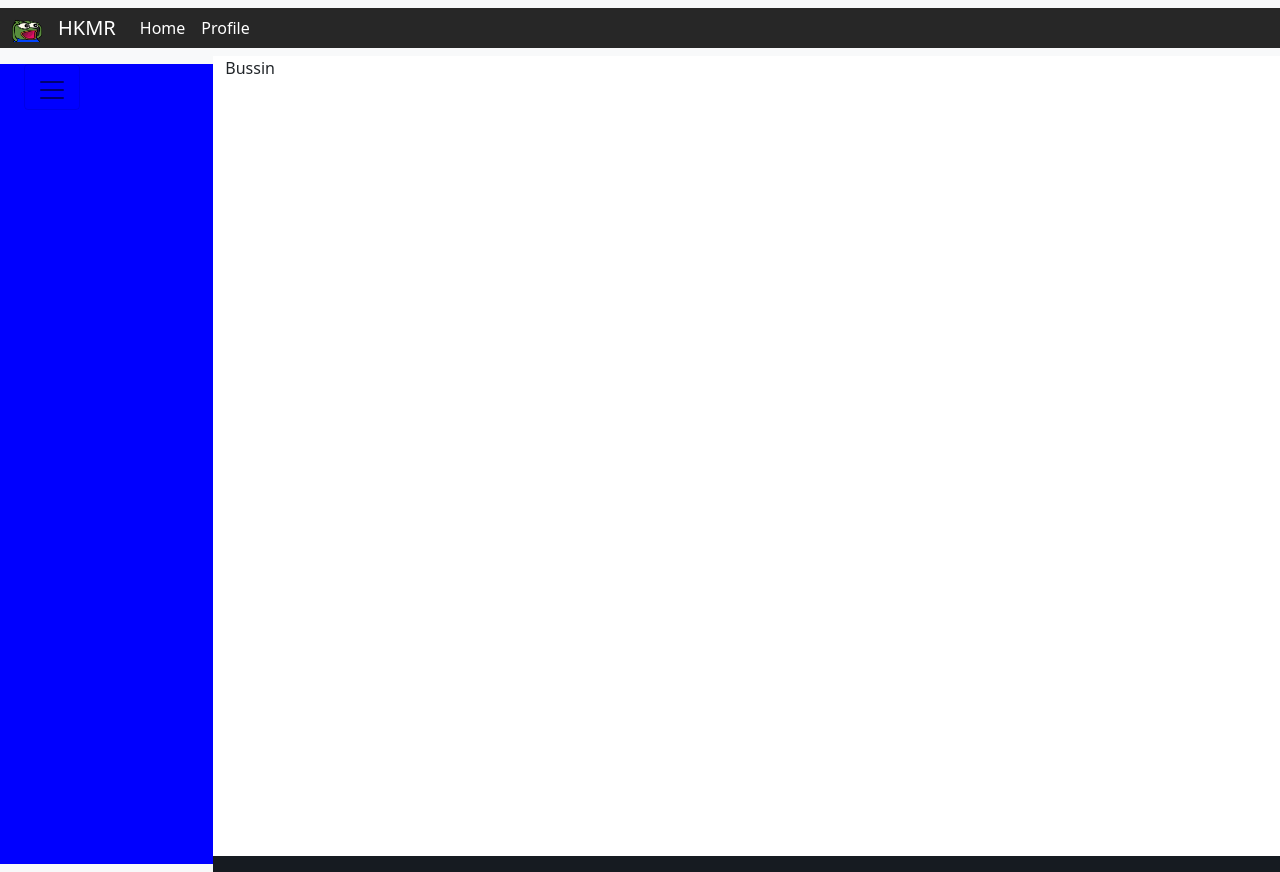
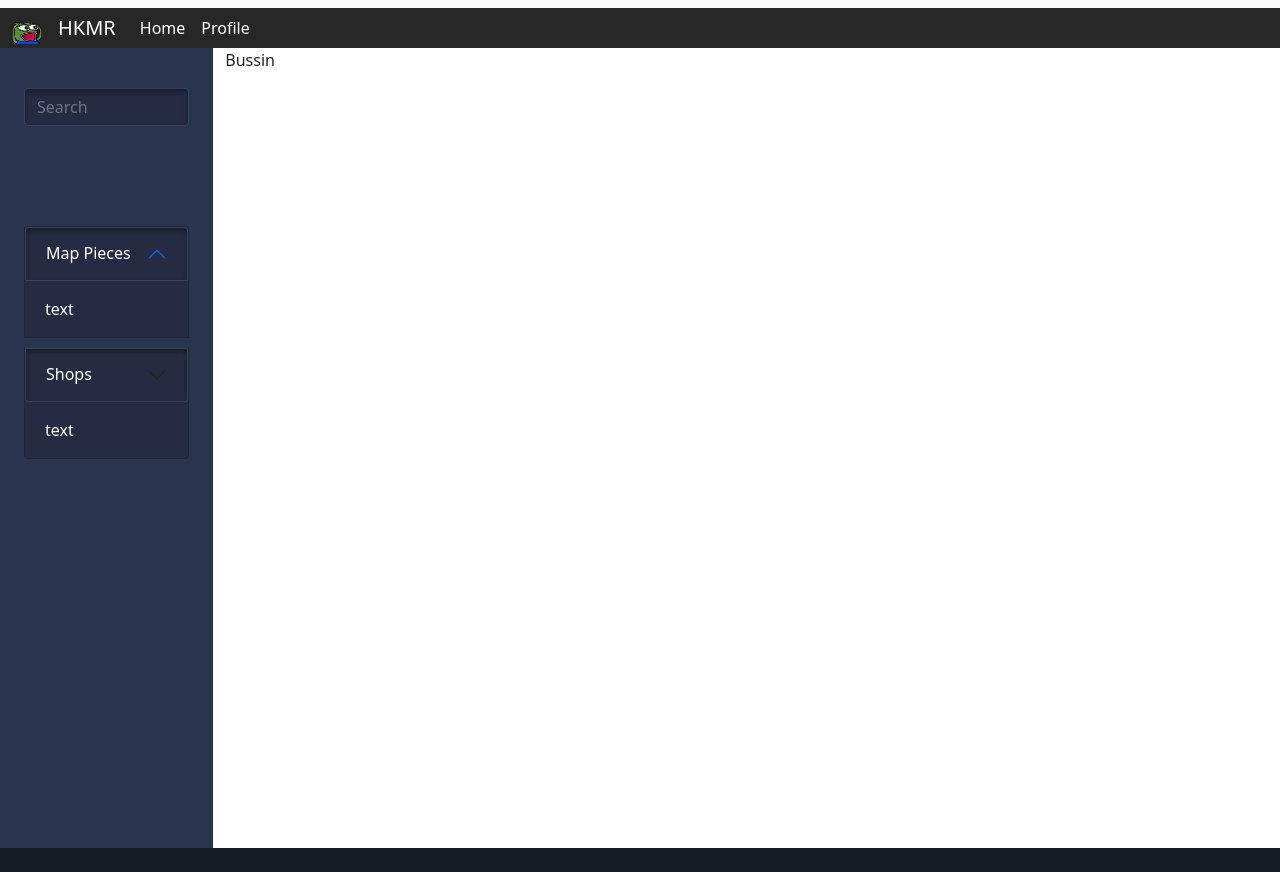
Before and after one commit to esm00004/hollow-knight-room-randomizer, an Angular app: page / in a window 1280 px wide. After the commit the page ends 848 px from the top, so only its background shows below. Built offline with nearby package versions, Linux system fonts and the light colour scheme.

Commit message:
Added a new Sidebar with components

```diff
--- /dev/null
+++ b/src/app/Home/Home-InfoCard.component.css
@@ -0,0 +1,3 @@
+.IC {
+    height: 205px;
+}
--- /dev/null
+++ b/src/app/Home/Home-InfoCard.component.html
@@ -0,0 +1 @@
+text
--- /dev/null
+++ b/src/app/Home/Home-MapBox.component.html
@@ -0,0 +1 @@
+text
--- a/src/app/Home/Home-Navbar.component.css
+++ b/src/app/Home/Home-Navbar.component.css
@@ -1,5 +1,6 @@
 .bar {
     background-color: #272727;
+    padding-bottom: 0px;
 }
 
 .text {
--- a/src/app/Home/Home-Navbar.component.html
+++ b/src/app/Home/Home-Navbar.component.html
@@ -1,7 +1,7 @@
-<nav class="navbar navbar-expand-lg bg-light">
+<nav class="navbar navbar-expand-lg bg-light bar">
     <div class="container-fluid bar">
 
-        <a class="navbar-brand" href="https://www.youtube.com/watch?v=0dvr167Klgs" target="_blank">
+        <a class="navbar-brand bar" href="https://www.youtube.com/watch?v=0dvr167Klgs" target="_blank">
             <img src="/assets/Poggies.png" alt="" width="30" height="24">
           </a>
 
--- a/src/app/Home/Home-Sidebar.component.css
+++ b/src/app/Home/Home-Sidebar.component.css
@@ -1,18 +1,31 @@
-.sidebar {
-    flex-direction: column;
-    width: 50px;
+.search {
+    padding-top: 40px;
 }
 
-.SideButton:active {
-    background-color: red;
+.inSearch {
+    background-color: #252b43;
+    box-shadow: rgb(0 0 0 / 33%) 0px 3px 5px inset;
+    border: 1px solid rgb(55, 63, 90);
+    color: white;
 }
 
-.side {
-    height: 100vh;
-    align-items: flex-start;
-    background-color: blue;
+.MHB {
+    /* padding-top: 100px; */
 }
 
-.sideB {
-    padding-top: 10px;
+.IC {
+    margin-bottom: 10px;
+    background-color: #252b43;
 }
+
+.info {
+    background-color: #252b43;
+    box-shadow: rgb(0 0 0 / 33%) 0px 3px 5px inset;
+    border: 1px solid rgb(55, 63, 90);
+    color: white;
+    outline: none;
+}
+
+.BotBar {
+    padding-top: 100px;
+}
--- a/src/app/Home/Home-Sidebar.component.html
+++ b/src/app/Home/Home-Sidebar.component.html
@@ -1,45 +1,51 @@
-<nav class="navbar navbar-light bg-light">
-    <div class="container-fluid side">
-        <button class="navbar-toggler sideB" type="button" data-bs-toggle="offcanvas" data-bs-target="#offcanvasNavbar" aria-controls="offcanvasNavbar">
-            <span class="navbar-toggler-icon"></span>
-        </button>
+<div class="container">
+    <div class="search">
+        <input class="form-control me-2 inSearch" type="search" placeholder="Search" aria-label="Search">
+    </div>
+
+    <!-- this is where the map parts box and shops/info will be put, they are components, this is just a placeholder component -->
 
 
-        <div class="offcanvas offcanvas-end" tabindex="-1" id="offcanvasNavbar" aria-labelledby="offcanvasNavbarLabel">
-            <div class="offcanvas-header">
-                <h5 class="offcanvas-title" id="offcanvasNavbarLabel">Offcanvas</h5>
-                <button type="button" class="btn-close text-reset" data-bs-dismiss="offcanvas"
-                    aria-label="Close"></button>
+
+
+
+
+    <div class="accordion BotBar" id="accordionPanelsStayOpenExample">
+
+
+        <div class="accordion-item IC">
+          <h2 class="accordion-header" id="panelsStayOpen-headingOne">
+            <button class="accordion-button info" type="button" data-bs-toggle="collapse" data-bs-target="#panelsStayOpen-collapseOne" aria-expanded="true" aria-controls="panelsStayOpen-collapseOne">
+              Map Pieces
+            </button>
+          </h2>
+          <div id="panelsStayOpen-collapseOne" class="accordion-collapse collapse show" aria-labelledby="panelsStayOpen-headingOne">
+            <div class="accordion-body">
+
+                <div class="MHB" style="color: white;">
+                    <hkmr-Home-MapBox>Loading...</hkmr-Home-MapBox>
+                </div>
+
             </div>
-            <div class="offcanvas-body">
-                <ul class="navbar-nav justify-content-end flex-grow-1 pe-3">
-                    <li class="nav-item">
-                        <a class="nav-link active" aria-current="page" href="#">Home</a>
-                    </li>
-                    <li class="nav-item">
-                        <a class="nav-link" href="#">Link</a>
-                    </li>
-                    <li class="nav-item dropdown">
-                        <a class="nav-link dropdown-toggle" href="#" id="offcanvasNavbarDropdown" role="button"
-                            data-bs-toggle="dropdown" aria-expanded="false">
-                            Dropdown
-                        </a>
-                        <ul class="dropdown-menu" aria-labelledby="offcanvasNavbarDropdown">
-                            <li><a class="dropdown-item" href="#">Action</a></li>
-                            <li><a class="dropdown-item" href="#">Another action</a></li>
-                            <li>
-                                <hr class="dropdown-divider">
-                            </li>
-                            <li><a class="dropdown-item" href="#">Something else here</a></li>
-                        </ul>
-                    </li>
-                </ul>
-                <form class="d-flex">
-                    <input class="form-control me-2" type="search" placeholder="Search" aria-label="Search">
-                    <button class="btn btn-outline-success" type="submit">Search</button>
-                </form>
+          </div>
+        </div>
+
+
+        <div class="accordion-item IC">
+          <h2 class="accordion-header" id="panelsStayOpen-headingTwo">
+            <button class="accordion-button collapsed info" type="button" data-bs-toggle="collapse" data-bs-target="#panelsStayOpen-collapseTwo" aria-expanded="false" aria-controls="panelsStayOpen-collapseTwo">
+              Shops
+            </button>
+          </h2>
+          <div id="panelsStayOpen-collapseTwo" class="accordion-collapse collapse show" aria-labelledby="panelsStayOpen-headingTwo">
+            <div class="accordion-body">
+
+                <div class="" style="color: white;">
+                    <hkmr-Home-InfoCard>Loading...</hkmr-Home-InfoCard>
+                </div>
+
             </div>
+          </div>
         </div>
-    </div>
-</nav>
-<!-- add row functionality within the home layout -->
+
+</div>
--- a/src/app/app.component.html
+++ b/src/app/app.component.html
@@ -4,7 +4,7 @@
 
   <div class="row">
 
-    <div class="col-2 side" style="background-color: red;">
+    <div class="col-2 side" style="background-color: #29344e;">
       <!-- not sure if i want col-2, but ill make the sidebar first and then make this right -->
       <!-- for now the sidebar will just be to hold the pieces, but i still want it to collapse -->
       <hkmr-Home-Sidebar>Loading...</hkmr-Home-Sidebar>
--- a/src/app/app.module.ts
+++ b/src/app/app.module.ts
@@ -2,6 +2,8 @@ import { NgModule } from '@angular/core';
 import { BrowserModule } from '@angular/platform-browser';
 
 import { AppComponent } from './app.component';
+import { HomeInfoCardComponent } from './Home/Home-InfoCard.component';
+import { HomeMapBoxComponent } from './Home/Home-MapBox.component';
 import { HomeNavbarComponent } from './Home/Home-Navbar.component';
 import { HomeSidebarComponent } from './Home/Home-Sidebar.component';
 
@@ -9,7 +11,9 @@ import { HomeSidebarComponent } from './Home/Home-Sidebar.component';
   declarations: [
     AppComponent,
     HomeSidebarComponent,
-    HomeNavbarComponent
+    HomeNavbarComponent,
+    HomeMapBoxComponent,
+    HomeInfoCardComponent
   ],
   imports: [
     BrowserModule
```
Also changed, not shown: src/app/Home/Home-InfoCard.component.ts (added, +11 -0 lines), src/app/Home/Home-MapBox.component.ts (added, +11 -0 lines), src/app/Home/Home-MapBox.component.css (added).
